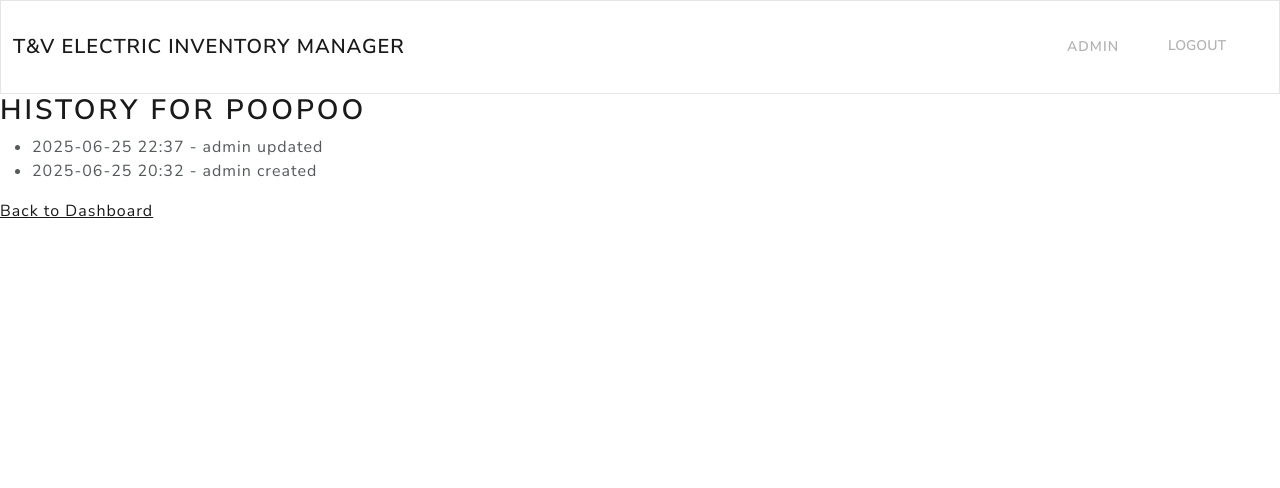
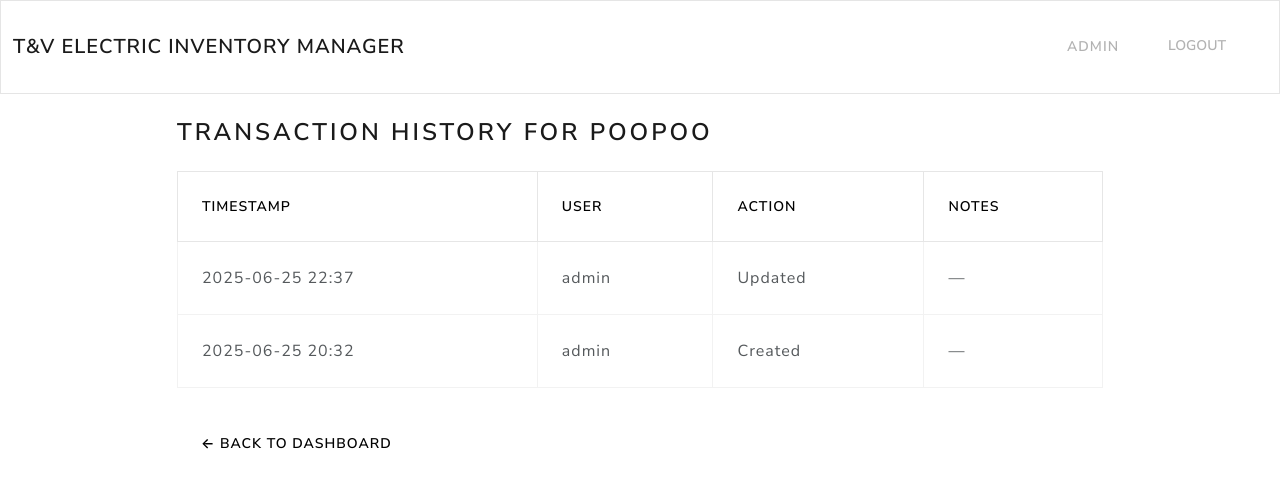
Before and after one commit to thp464/Inventory-Managment-Project, a Django app: page /item/5/history/ in a window 1280 px wide. Shown: the top 488 px of the page. Run offline with Django 5.2, Linux system fonts and the light colour scheme; a user stored in the database is signed in; data comes from the database, SQL or seed files in the repository; both versions use the stored data as it was after the commit.

Commit message:
style: enhance transaction history UI with Bootstrap formatting
Redesigned log history template for inventory items using Bootstrap:
- Added structured table layout with clear headers
- Improved readability with vertical alignment and formatting
- Displayed user-friendly empty state when no logs exist

```diff
--- a/inventory_managment/inventory/templates/inventory/item-history.html
+++ b/inventory_managment/inventory/templates/inventory/item-history.html
@@ -1,13 +1,40 @@
 {% extends 'inventory/base.html' %}
 
 {% block content %}
-<h2>History for {{ item.name }}</h2>
-<ul>
-    {% for log in logs %}
-    <li>{{ log.timestamp|date:"Y-m-d H:i" }} - {{ log.user.username }} {{ log.action }}</li>
-    {% empty %}
-    <li>No history for this item.</li>
-    {% endfor %}
-</ul>
-<a href="{% url 'dashboard' %}">Back to Dashboard</a>
+<div class="container mt-4">
+    <div class="row">
+        <div class="col-md-10 col-12 mx-auto">
+            <h3 class="mb-4">Transaction History for <strong>{{ item.name }}</strong></h3>
+
+            {% if logs %}
+                <table class="table table-hover table-bordered align-middle">
+                    <thead class="table-light">
+                        <tr>
+                            <th scope="col">Timestamp</th>
+                            <th scope="col">User</th>
+                            <th scope="col">Action</th>
+                            <th scope="col">Notes</th>
+                        </tr>
+                    </thead>
+                    <tbody>
+                        {% for log in logs %}
+                        <tr>
+                            <td>{{ log.timestamp|date:"Y-m-d H:i" }}</td>
+                            <td>{{ log.user.username }}</td>
+                            <td class="text-capitalize">{{ log.action }}</td>
+                            <td>{{ log.notes|default:"—" }}</td>
+                        </tr>
+                        {% endfor %}
+                    </tbody>
+                </table>
+            {% else %}
+                <div class="alert alert-info" role="alert">
+                    No transaction history found for this item.
+                </div>
+            {% endif %}
+
+            <a href="{% url 'dashboard' %}" class="btn btn-secondary mt-3">← Back to Dashboard</a>
+        </div>
+    </div>
+</div>
 {% endblock %}
```
Also changed, not shown: inventory_managment/db.sqlite3.
